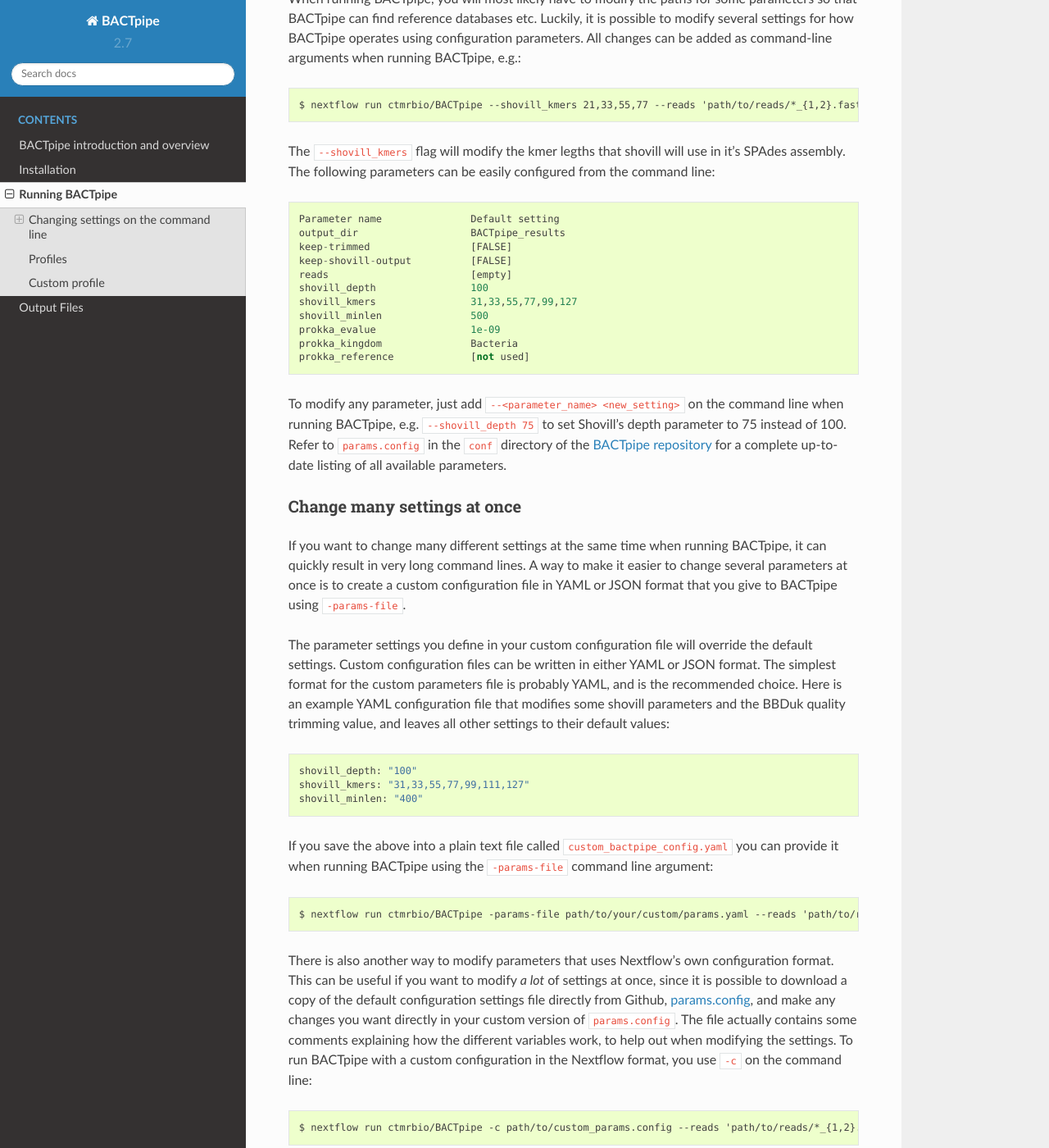
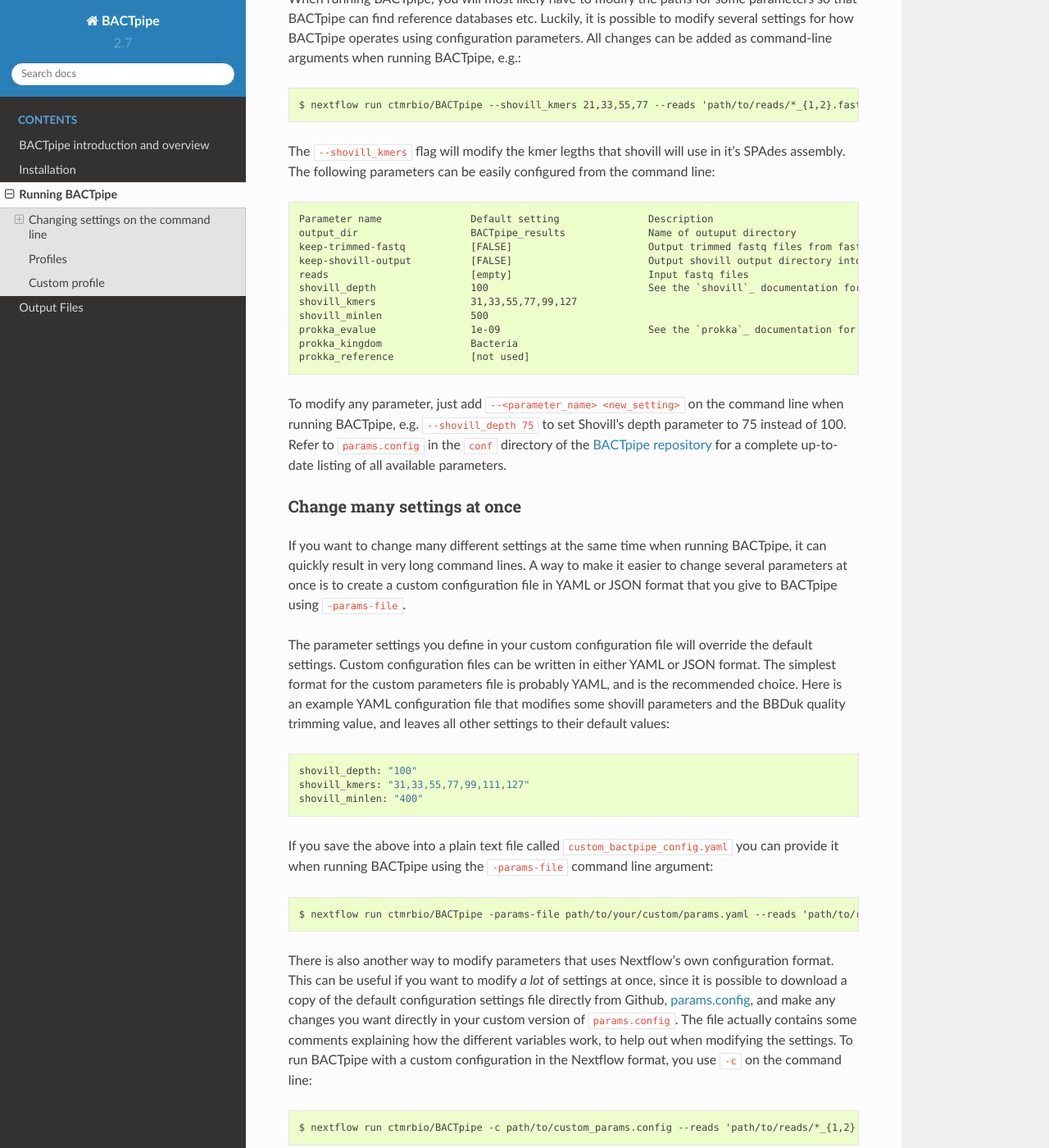
Before and after one commit to ctmrbio/BACTpipe, a Sphinx documentation site: the page built from docs/source/running.rst, in a window 1280 px wide and 1400 px high, scrolled down 909 px. Shown: the whole window at 82% size. Built offline with Sphinx 7.4.7 and the Read the Docs theme 2.0.0, drawn with Linux system fonts in a browser that asks for light colours.

Commit message:
Added details on parameters

```diff
--- a/docs/source/running.rst
+++ b/docs/source/running.rst
@@ -47,17 +47,22 @@
 The ``--shovill_kmers`` flag will modify the kmer legths that shovill will use in it's SPAdes assembly. The
 following parameters can be easily configured from the command line::
 
-    Parameter name               Default setting
-    output_dir                   BACTpipe_results
-    keep-trimmed                 [FALSE]
-    keep-shovill-output          [FALSE]
-    reads                        [empty]
-    shovill_depth                100
+    Parameter name               Default setting               Description
+    output_dir                   BACTpipe_results              Name of outuput directory
+    keep-trimmed-fastq           [FALSE]                       Output trimmed fastq files from fastp into output_dir
+    keep-shovill-output          [FALSE]                       Output shovill output directory into output_dir
+    reads                        [empty]                       Input fastq files
+    shovill_depth                100                           See the `shovill`_ documentation for details
     shovill_kmers                31,33,55,77,99,127
     shovill_minlen               500
-    prokka_evalue                1e-09
+    prokka_evalue                1e-09                         See the `prokka`_ documentation for details
     prokka_kingdom               Bacteria
     prokka_reference             [not used]
+
+
+.. _shovill: https://github.com/tseemann/shovill
+.. _prokka: https://github.com/tseemann/prokka
+
 
 To modify any parameter, just add ``--<parameter_name> <new_setting>`` on the
 command line when running BACTpipe, e.g. ``--shovill_depth 75`` to set
@@ -102,7 +107,8 @@
 
 .. _params.config: https://github.com/ctmrbio/BACTpipe/blob/master/conf/params.config
 
-.. note::
+Note:
+............................
 
     There are two different type of commandline arguments when running workflows
     using Nextflow: 1) arguments using double dashes (i.e. ``--reads``) and 2)
```
